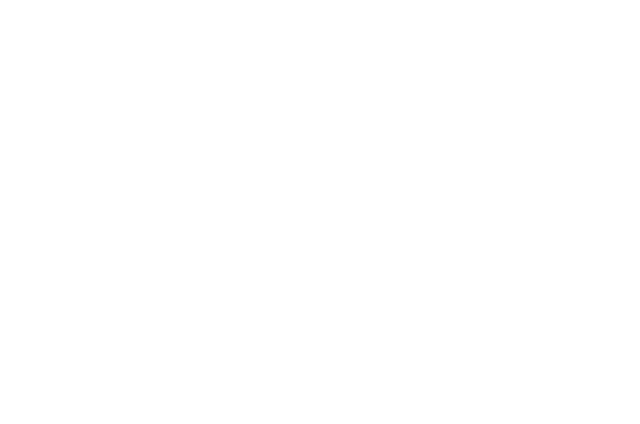
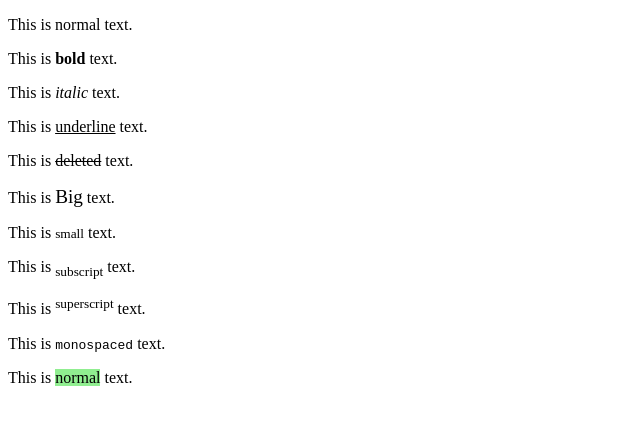
Before and after one commit to SazzadHossin/HTML-CSS, a plain HTML site: page lesson-3.html in a window 1280 px wide. Shown: the whole page, without its empty margins (0-640 px from the left). Drawn offline with Linux system fonts and the light colour scheme.

Commit message:
Update text formatting

```diff
--- a/lesson-3.html
+++ b/lesson-3.html
@@ -8,6 +8,17 @@
     <title>Adding Fav Icon in HTML</title>
 </head>
 <body>
-
+    <!-- Text formatting -->
+    <p>This is normal text.</p>
+    <p>This is <b>bold</b> text.</p>
+    <p>This is <i>italic</i> text.</p>
+    <p>This is <u>underline</u> text.</p>
+    <p>This is <del>deleted</del> text.</p>
+    <p>This is <big>Big</big> text.</p>
+    <p>This is <small>small</small> text.</p>
+    <p>This is <sub>subscript</sub> text.</p>
+    <p>This is <sup>superscript</sup> text.</p>
+    <p>This is <tt>monospaced</tt> text.</p>
+    <p>This is <mark style="background-color: lightgreen;">normal</mark> text.</p>
 </body>
 </html>
```
